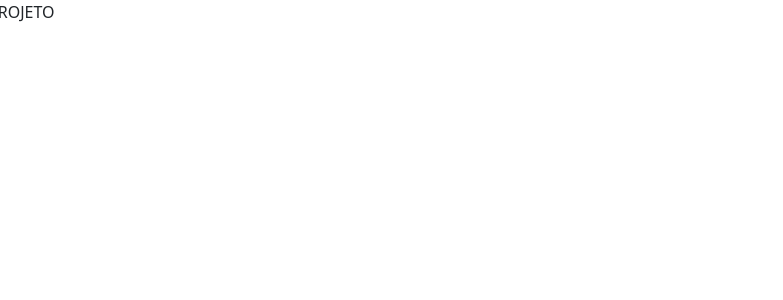
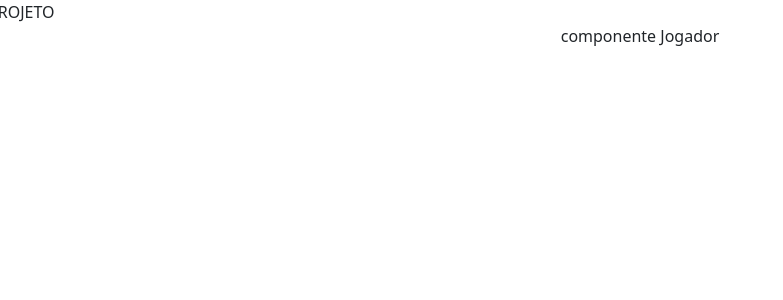
Before and after one commit to joaofrascione/projeto-fifa23, a React (Create React App) app: page / in a window 1280 px wide. Shown: the top 300 px of the page, without its empty margins (0-783 px from the left). Built offline with nearby package versions, Linux system fonts and the light colour scheme; no server answers.

Commit message:
comunição com api ok

```diff
--- a/src/App.js
+++ b/src/App.js
@@ -9,7 +9,7 @@ function App() {
         <Row>
            PROJETO
         </Row>
-
+        <Jogador/>
     </div>
   );
 }
--- /dev/null
+++ b/src/apis/api-futebol.js
@@ -0,0 +1,18 @@
+import axios from "axios";
+
+const api = axios.create({
+    baseURL: "https://futdb.app/api",
+});
+
+// api.interceptors.request.use(async config => {
+//     // Declaramos um token manualmente para teste.
+//     const token = "5721fe41-431e-47aa-b74f-45ce383e281d";
+
+//     if (token) {
+//         api.defaults.headers['x-auth-token'] = token;
+//     }
+
+//     return config;
+// });
+
+export default api
--- a/src/components/Jogador.js
+++ b/src/components/Jogador.js
@@ -1,8 +1,22 @@
+import api from '../apis/api-futebol'
+import { useState, useEffect } from 'react'
+
 function Jogador(){
+    useEffect(() => {
+        api.get('/players', {
+            headers: {
+             'x-auth-token': '5721fe41-431e-47aa-b74f-45ce383e281d'
+            }
+        }).then((result) => {
+            console.log(result)
+        })
+
+    }, [])
     return (
         <div>
-            Jogador
+            componente Jogador
         </div>
     )
+
 }
 export default Jogador
```
